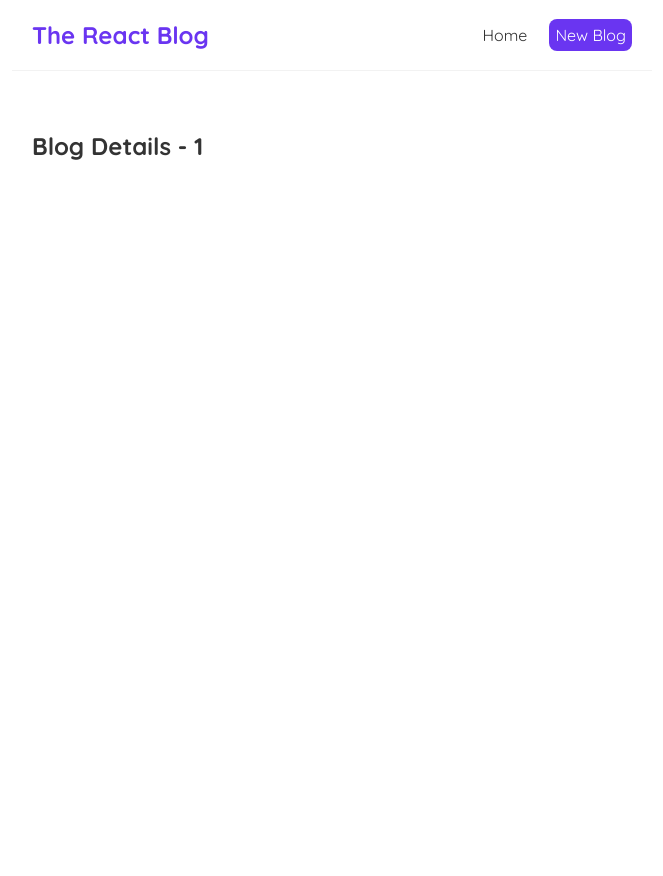
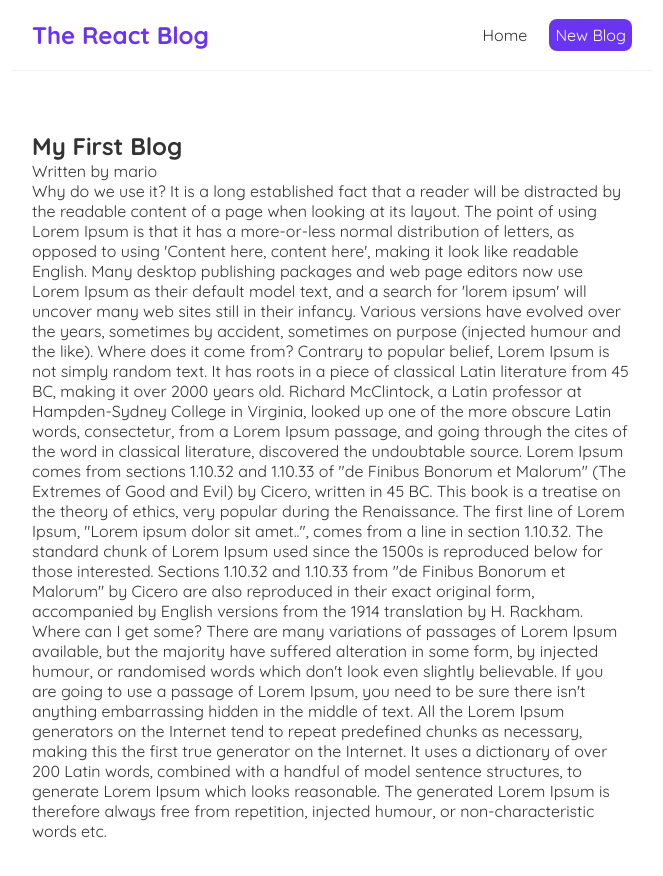
Before and after one commit to 8Pedro8/React-Blog-with-JSON-Server, a React (Vite) app: page /blogs/1 in a window 1280 px wide. Shown: the top 876 px of the page, without its empty margins (308-971 px from the left). Before the commit the page ends 800 px from the top, so only its background shows below. Built offline with nearby package versions, Linux system fonts and the light colour scheme; data requests are answered from the project's data file.

Commit message:
Show blog content in BlogDetails page based on blog selection

```diff
--- a/src/BlogDetails.jsx
+++ b/src/BlogDetails.jsx
@@ -1,11 +1,21 @@
 import { useParams } from "react-router-dom";
+import useFetch from "./useFetch"
 
 const BlogDetails = () => {
     const { id } = useParams()
+    const {data: blog, isPending, error} = useFetch('http://localhost:8000/blogs/' + id)
 
     return (
         <div className="blog-details">
-            <h2>Blog Details - { id }</h2>
+            { isPending && <div>Loading...</div> }
+            { error && <div>{ error }</div>}
+            { blog && (
+                <article>
+                    <h2>{ blog.title }</h2>
+                    <p>Written by { blog.author }</p>
+                    <div>{ blog.body }</div>
+                </article>
+            )}
         </div>
      );
 }
```
